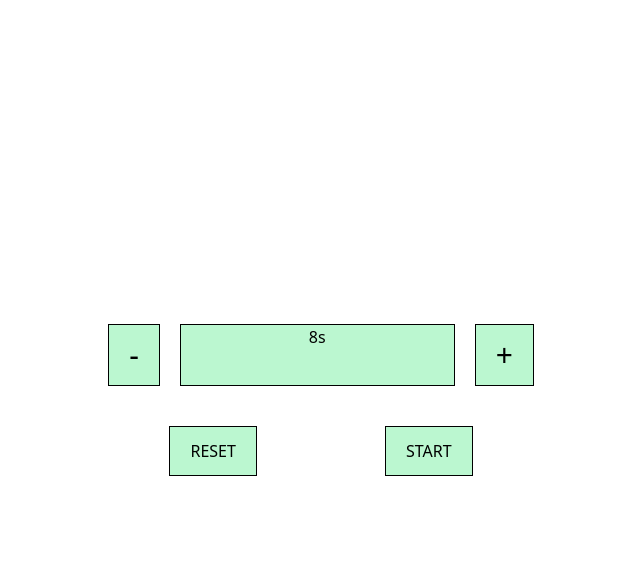
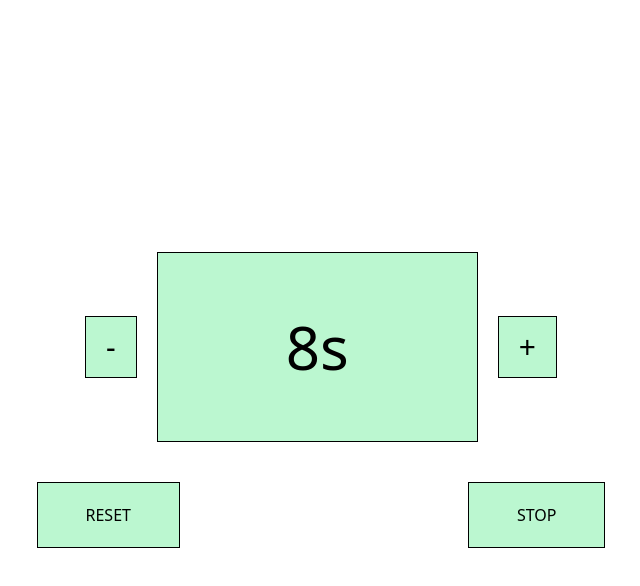
Before and after one commit to OjembaAssessment/js-fundamentals-and-dom-gate-1-Moussa-Kalam, a website: page Exercise 3 - Timer/timer.html in a window 1280 px wide. Both pictures are taken after a click on the button "START". Shown: the whole page, without its empty margins (319-959 px from the left). Drawn offline with Linux system fonts and the light colour scheme.

Commit message:
feat: Add countdown functionality

```diff
--- a/Exercise 3 - Timer/timer.html
+++ b/Exercise 3 - Timer/timer.html
@@ -9,24 +9,26 @@
   <body class="h-screen flex flex-col items-center justify-center gap-y-10">
     <!-- <h2 class="text-4xl text-blue-400">Exercise 3 - Timer</h2> -->
 
-    <section class="flex gap-x-5">
+    <section class="flex gap-x-5 items-center justify-center">
       <button
         class="border border-black bg-green-200 py-3 px-5 text-3xl btn-decr"
       >
         -
       </button>
-      <div class="border border-black bg-green-200 px-32 time">10s</div>
+      <div class="border border-black bg-green-200 px-32 py-16 text-6xl time">
+        10s
+      </div>
       <button
         class="border border-black bg-green-200 py-3 px-5 text-3xl btn-incr"
       >
         +
       </button>
     </section>
-    <section class="flex gap-x-32">
-      <button class="bg-green-200 py-3 px-5 border border-black btn-reset">
+    <section class="flex gap-x-72">
+      <button class="bg-green-200 py-5 px-12 border border-black btn-reset">
         RESET
       </button>
-      <button class="bg-green-200 py-3 px-5 border border-black btn-start">
+      <button class="bg-green-200 py-5 px-12 border border-black btn-start">
         START
       </button>
     </section>
--- a/Exercise 3 - Timer/timer.js
+++ b/Exercise 3 - Timer/timer.js
@@ -5,6 +5,7 @@ const reset = document.querySelector(".btn-reset");
 const start = document.querySelector(".btn-start");
 
 let time = document.querySelector(".time");
+// let ableBtn = true;
 
 let currentTime = 10;
 
@@ -14,7 +15,7 @@ function incr() {
 }
 
 function decr() {
-  currentTime -= 1;
+  if (currentTime > 0) currentTime -= 1;
   time.textContent = `${currentTime}s`;
 }
 
@@ -23,15 +24,21 @@ function rst() {
   time.textContent = `${currentTime}s`;
 }
 
+// function disableBtns() {
+//   ableBtn = false;
+//   increment.removeEventListener("click", incr);
+//   decrement.removeEventListener("click", decr);
+//   reset.removeEventListener("click", rst);
+
+//   if (currentTime > 0) currentTime -= 1;
+//   time.textContent = `${currentTime}s`;
+// }
+
 function countDown() {
-  increment.removeEventListener("click", incr);
-  decrement.removeEventListener("click", decr);
+  start.textContent = "STOP";
+  const countingDown = setInterval(decr, 1000);
 
-  if (currentTime > 0) {
-    const countingDown = setInterval(decr, 1000);
-  } else {
-    clearInterval(countingDown);
-  }
+  if (currentTime === 0) clearInterval(countingDown);
 }
 
 increment.addEventListener("click", incr);
```
Also changed, not shown: Exercise 3 - Timer/dist/output.css.
